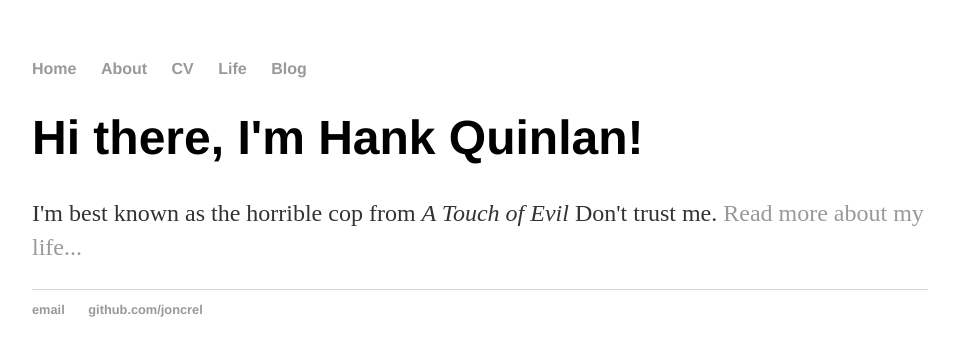
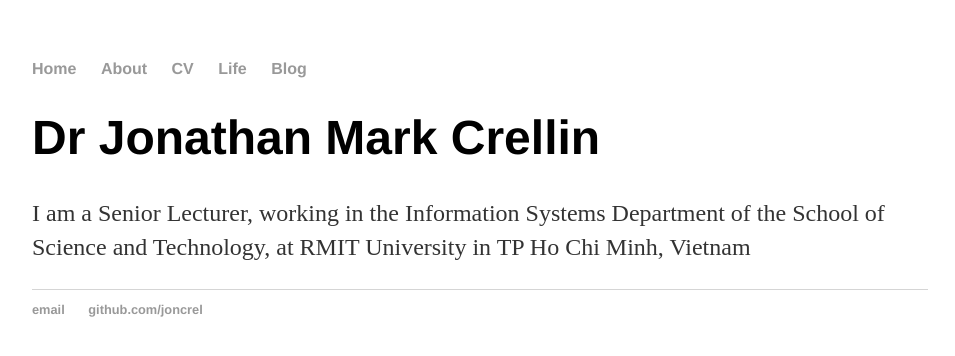
Before and after one commit to joncrel/joncrel.github.io, a Jekyll site: the page built from index.html, in a window 1280 px wide. Shown: the top 356 px of the page, without its empty margins (160-1115 px from the left). Built offline with Jekyll 4.4.1, drawn with Linux system fonts in a browser that asks for light colours.

Commit message:
Update index.html

```diff
--- a/index.html
+++ b/index.html
@@ -1,8 +1,8 @@
 ---
 layout: default
-title: Hank Quinlan, Horrible Cop
+title: Dr Jonathan Crellin, Academic
 ---
 <div class="blurb">
-	<h1>Hi there, I'm Hank Quinlan!</h1>
-	<p>I'm best known as the horrible cop from <em>A Touch of Evil</em> Don't trust me. <a href="/about">Read more about my life...</a></p>
+	<h1>Dr Jonathan Mark Crellin</h1>
+	<p>I am a Senior Lecturer, working in the Information Systems Department of the School of Science and Technology, at RMIT University in TP Ho Chi Minh, Vietnam</p>
 </div><!-- /.blurb -->
```
